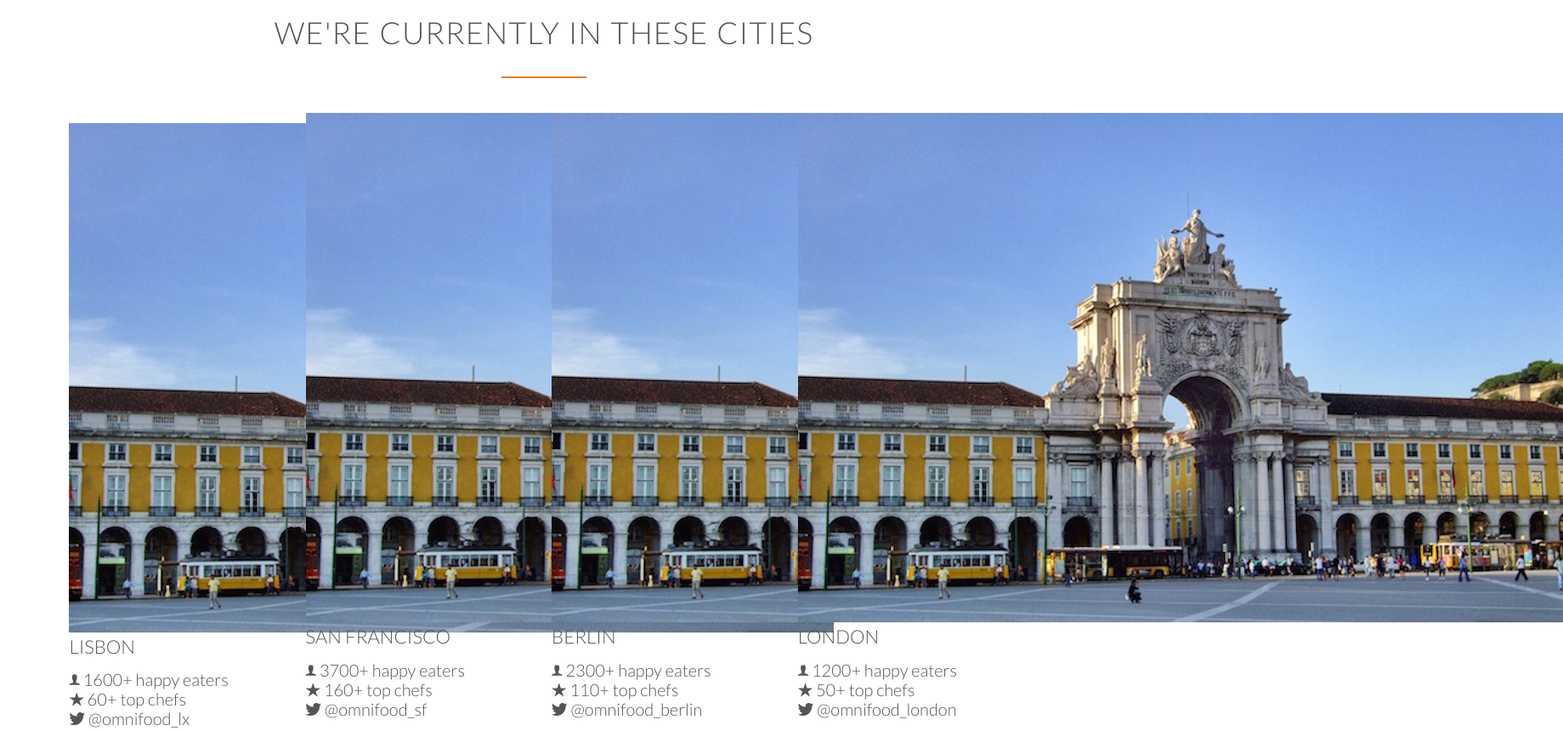
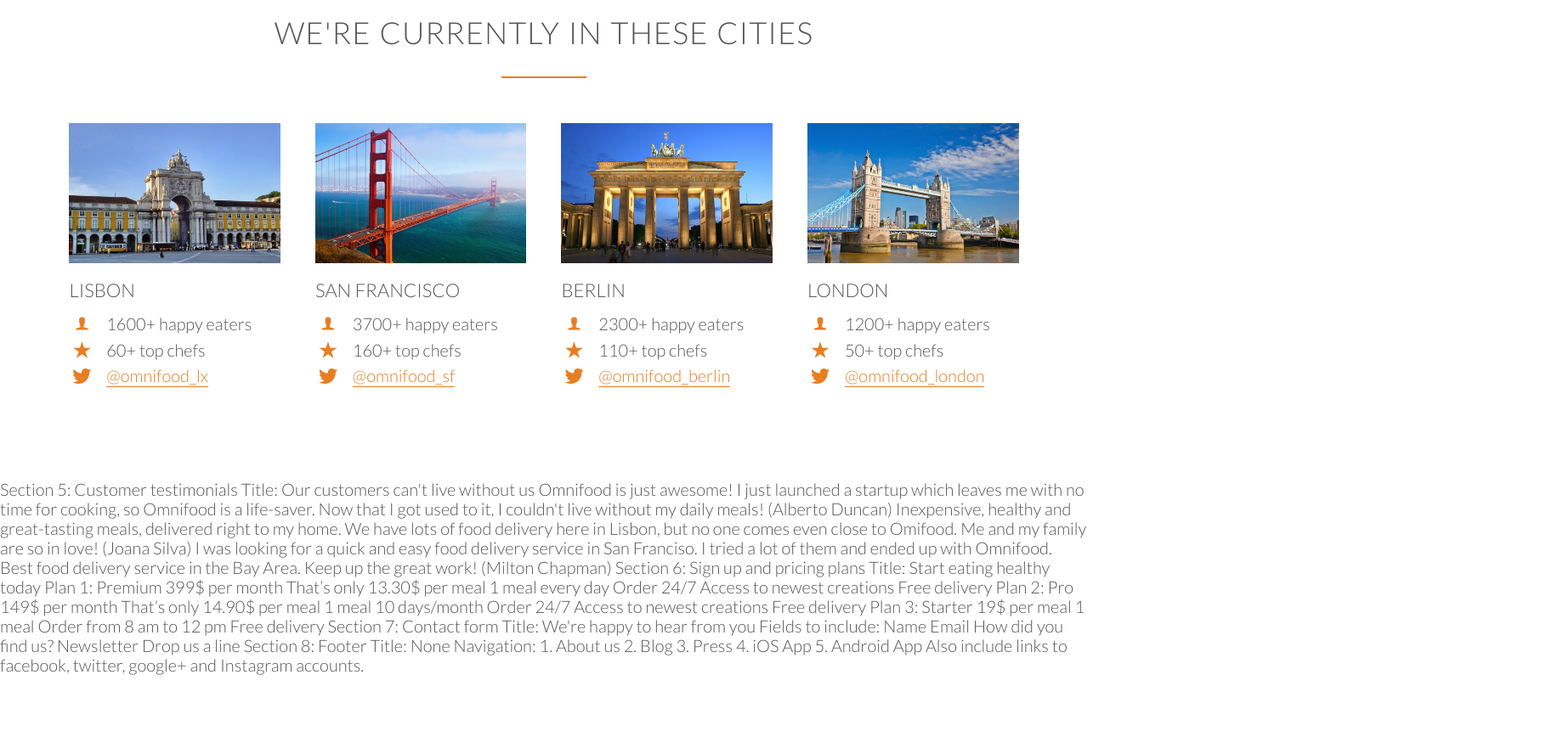
Before and after one commit to mhkna/ud_css, a plain HTML site: page food/index.html in a window 1280 px wide. Shown: the part 2800-3661 px from the top of the page at 85% size, 1839 px wide, since content can reach past the window. After the commit the page ends 3595 px from the top, so only its background shows below. Drawn offline with Linux system fonts and the light colour scheme; files whose address does not match are found by name.

Commit message:
city section styled

```diff
--- a/food/index.html
+++ b/food/index.html
@@ -152,64 +152,64 @@
           <img src="resources/img/lisbon-3.jpg" alt="Lisbon">
           <h3>Lisbon</h3>
           <div class="city-feature">
-            <i class="ion-ios-person"></i>
+            <i class="ion-ios-person icon-small"></i>
             1600+ happy eaters
           </div>
           <div class="city-feature">
-            <i class="ion-ios-star"></i>
+            <i class="ion-ios-star icon-small"></i>
             60+ top chefs
           </div>
           <div class="city-feature">
-            <i class="ion-social-twitter"></i>
-            @omnifood_lx
+            <i class="ion-social-twitter icon-small"></i>
+            <a href="#">@omnifood_lx</a>
           </div>
         </div>
-        <div class="col span-1-of-4">
-          <img src="resources/img/lisbon-3.jpg" alt="Lisbon">
+        <div class="col span-1-of-4 box">
+          <img src="resources/img/san-francisco.jpg" alt="Lisbon">
           <h3>San Francisco</h3>
           <div class="city-feature">
-            <i class="ion-ios-person"></i>
+            <i class="ion-ios-person icon-small"></i>
             3700+ happy eaters
           </div>
           <div class="city-feature">
-            <i class="ion-ios-star"></i>
+            <i class="ion-ios-star icon-small"></i>
             160+ top chefs
           </div>
           <div class="city-feature">
-            <i class="ion-social-twitter"></i>
-            @omnifood_sf
+            <i class="ion-social-twitter icon-small"></i>
+            <a href="#">@omnifood_sf</a>
           </div>
         </div>
-        <div class="col span-1-of-4">
-          <img src="resources/img/lisbon-3.jpg" alt="Lisbon">
+        <div class="col span-1-of-4 box">
+          <img src="resources/img/berlin.jpg" alt="Lisbon">
           <h3>Berlin</h3>
           <div class="city-feature">
-            <i class="ion-ios-person"></i>
+            <i class="ion-ios-person icon-small"></i>
             2300+ happy eaters
           </div>
           <div class="city-feature">
-            <i class="ion-ios-star"></i>
+            <i class="ion-ios-star icon-small"></i>
             110+ top chefs
           </div>
           <div class="city-feature">
-            <i class="ion-social-twitter"></i>
-            @omnifood_berlin
+            <i class="ion-social-twitter icon-small"></i>
+            <a href="#">@omnifood_berlin</a>
           </div>
         </div>
-        <div class="col span-1-of-4">
-          <img src="resources/img/lisbon-3.jpg" alt="Lisbon">
+        <div class="col span-1-of-4 box">
+          <img src="resources/img/london.jpg" alt="Lisbon">
           <h3>London</h3>
           <div class="city-feature">
-            <i class="ion-ios-person"></i>
+            <i class="ion-ios-person icon-small"></i>
             1200+ happy eaters
           </div>
           <div class="city-feature">
-            <i class="ion-ios-star"></i>
+            <i class="ion-ios-star icon-small"></i>
             50+ top chefs
           </div>
           <div class="city-feature">
-            <i class="ion-social-twitter"></i>
-            @omnifood_london
+            <i class="ion-social-twitter icon-small"></i>
+            <a href="#">@omnifood_london</a>
           </div>
         </div>
       </div>
@@ -218,11 +218,6 @@
 
 </html>
 
-
-San Francisco
-3700+ happy eaters
-160+ top chefs
-@omnifood_sf
 
 
 
--- a/food/resources/css/style.css
+++ b/food/resources/css/style.css
@@ -103,7 +103,35 @@ h2:after {
   margin-bottom: 10px;
 }
 
+.icon-small {
+  display: inline-block;
+  width: 30px;
+  text-align: center;
+  color: #e67e22;
+  font-size: 120%;
+  margin-right: 10px;
 
+  /*secrets to align text and icons*/
+  line-height: 120%;
+  vertical-align: middle;
+  margin-top: -5px;
+}
+
+/* ----- BUTTONS ------ */
+a:link,
+a:visited {
+  color: #e67e22;
+  text-decoration: none;
+  padding-bottom: 1px;
+  border-bottom: 1px solid #e67e22;
+  transition: border-bottom 0.2s, color 0.2s;
+}
+
+a:hover,
+a:active {
+  color: #555;
+  border-bottom: 1px solid transparent;
+}
 
 /* ----- BUTTONS ------ */
 .btn:link,
@@ -291,8 +319,27 @@ header {
   margin-right: 25px;
 }
 
+.btn-app:link,
+.btn-app:visited {
+  border: 0;
+}
+
 .btn-app img {
   height: 50px;
   width: auto;
   margin-right: 10px;
 }
+
+/* -------------------------------------------------------------- */
+/* CITIES */
+/* -------------------------------------------------------------- */
+
+.box img {
+  width: 100%;
+  height: auto;
+  margin-bottom: 15px;
+}
+
+.city-feature {
+  margin-bottom: 5px;
+}
```
